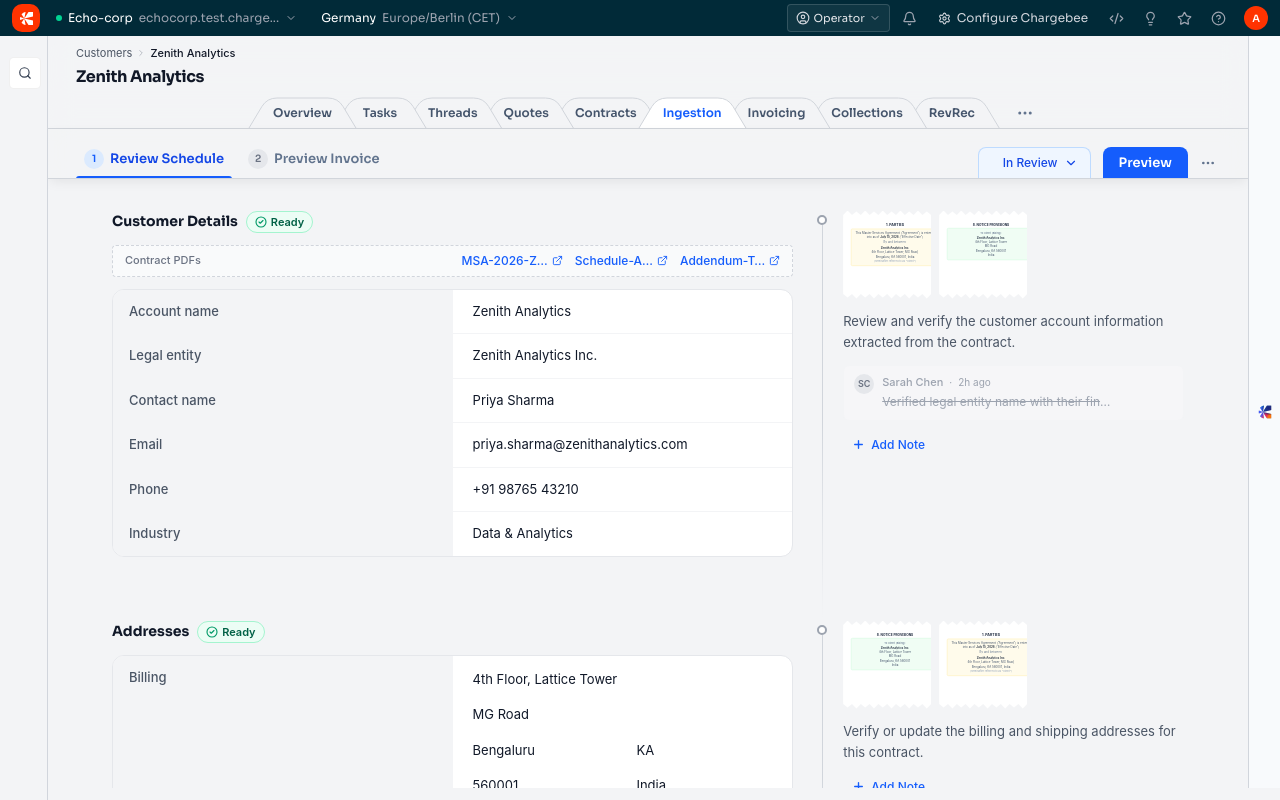
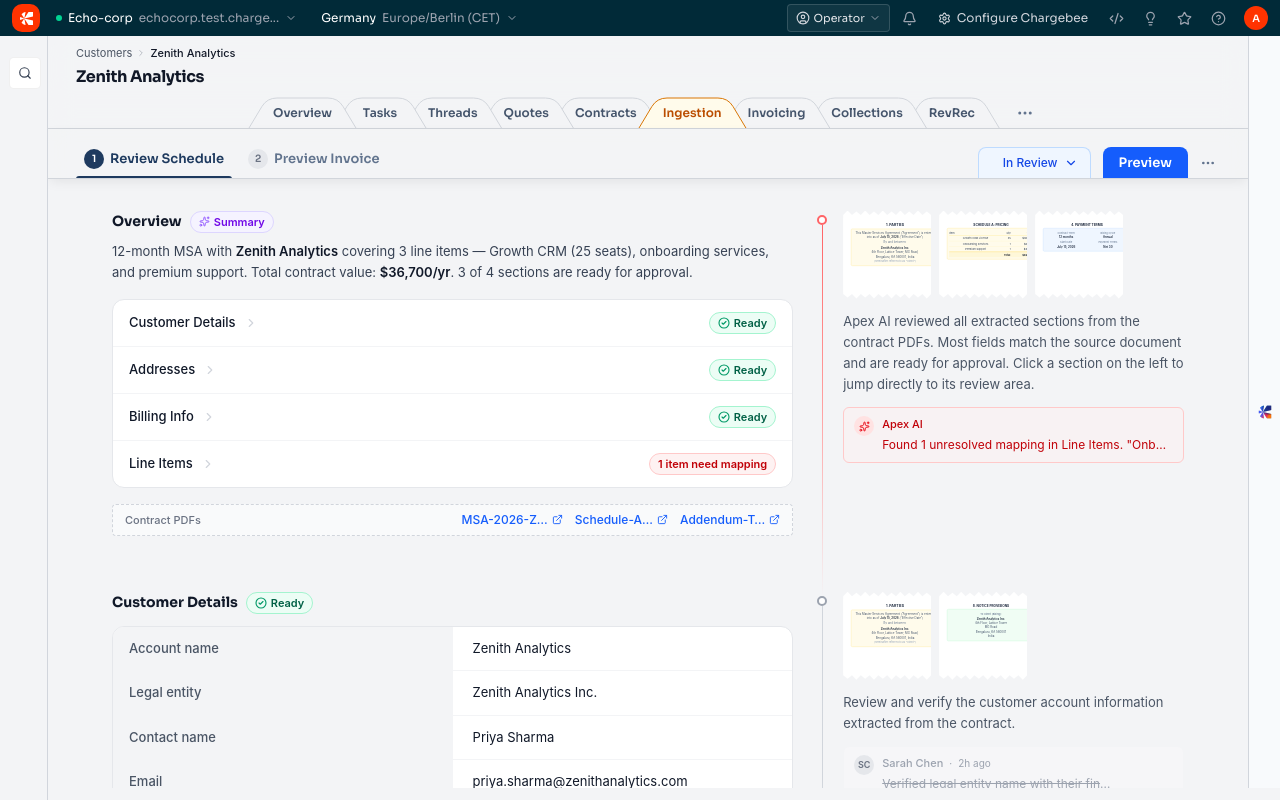
Before and after one commit to cb-vicky/apex-ingestion, a React (Vite) app: page / in a window 1280 px wide. Built offline with nearby package versions, Linux system fonts and the light colour scheme.

Commit message:
Overview section summary

```diff
--- a/src/components/contract-review/LineItemsTable.tsx
+++ b/src/components/contract-review/LineItemsTable.tsx
@@ -71,7 +71,7 @@ function ItemNameCell({
   const [open, setOpen] = useState(false);
   const buttonRef = useRef<HTMLButtonElement>(null);
   const dropdownRef = useRef<HTMLDivElement>(null);
-  const [position, setPosition] = useState({ top: 0, left: 0 });
+  const [position, setPosition] = useState({ top: 0, left: 0, openUpward: false });
 
   useEffect(() => {
     if (!open) return;
@@ -92,9 +92,14 @@ function ItemNameCell({
   useEffect(() => {
     if (open && buttonRef.current) {
       const rect = buttonRef.current.getBoundingClientRect();
+      const dropdownHeight = 300;
+      const spaceBelow = window.innerHeight - rect.bottom;
+      const openUpward = spaceBelow < dropdownHeight && rect.top > spaceBelow;
+
       setPosition({
-        top: rect.bottom + 4,
+        top: openUpward ? rect.top - 6 : rect.bottom + 6,
         left: rect.left,
+        openUpward,
       });
     }
   }, [open]);
@@ -133,7 +138,11 @@ function ItemNameCell({
           <div
             ref={dropdownRef}
             className="fixed z-[9999] max-h-[300px] w-[280px] overflow-auto rounded-xl border border-gray-200 bg-white py-1 shadow-xl"
-            style={{ top: position.top, left: position.left }}
+            style={{
+              top: position.top,
+              left: position.left,
+              transform: position.openUpward ? "translateY(-100%)" : undefined,
+            }}
           >
             {PRODUCT_CATALOG.map((product) => (
               <button
@@ -180,7 +189,7 @@ function EditableCell({
   const [open, setOpen] = useState(false);
   const buttonRef = useRef<HTMLButtonElement>(null);
   const dropdownRef = useRef<HTMLDivElement>(null);
-  const [position, setPosition] = useState({ top: 0, left: 0, right: 0 });
+  const [position, setPosition] = useState({ top: 0, left: 0, right: 0, openUpward: false });
 
   useEffect(() => {
     if (!open) return;
@@ -201,10 +210,15 @@ function EditableCell({
   useEffect(() => {
     if (open && buttonRef.current) {
       const rect = buttonRef.current.getBoundingClientRect();
+      const dropdownHeight = 200;
+      const spaceBelow = window.innerHeight - rect.bottom;
+      const openUpward = spaceBelow < dropdownHeight && rect.top > spaceBelow;
+
       setPosition({
-        top: rect.bottom + 4,
+        top: openUpward ? rect.top - 6 : rect.bottom + 6,
         left: rect.left,
         right: window.innerWidth - rect.right,
+        openUpward,
       });
     }
   }, [open]);
@@ -232,6 +246,7 @@ function EditableCell({
             className="fixed z-[9999] min-w-[100px] overflow-hidden rounded-lg border border-gray-200 bg-white py-1 shadow-xl"
             style={{
               top: position.top,
+              transform: position.openUpward ? "translateY(-100%)" : undefined,
               ...(align === "right" ? { right: position.right } : { left: position.left }),
             }}
           >
@@ -282,8 +297,8 @@ export function LineItemsTable({
   };
 
   return (
-    <div className="w-full overflow-hidden rounded-xl border border-gray-200 bg-white">
-      <div>
+    <div className="w-full overflow-visible rounded-xl border border-gray-200 bg-white pb-2">
+      <div className="overflow-visible">
         <table className="w-full text-left text-[13px]">
           <thead className="bg-gray-100">
             <tr className="border-b border-gray-100 text-[10px] font-semibold uppercase tracking-wide text-gray-500">
@@ -297,21 +312,21 @@ export function LineItemsTable({
           <tbody className="divide-y divide-gray-100">
             {items.map((item) => (
               <tr key={item.id} className="group">
-                <td className="px-2 py-2">
+                <td className="px-2 py-2.5">
                   <ItemNameCell
                     value={item.name}
                     needsMapping={item.mappingStatus === "needs_mapping"}
                     onChange={(name) => handleItemChange(item.id, "name", name)}
                   />
                 </td>
-                <td className="px-2 py-2">
+                <td className="px-2 py-2.5">
                   <EditableCell
                     value={item.frequency}
                     options={FREQUENCY_OPTIONS}
                     onChange={(val) => handleItemChange(item.id, "frequency", val)}
                   />
                 </td>
-                <td className="px-2 py-2 text-right">
+                <td className="px-2 py-2.5 text-right">
                   <EditableCell
                     value={item.quantity}
                     options={QUANTITY_OPTIONS}
--- a/src/components/contract-review/SummaryTab.tsx
+++ b/src/components/contract-review/SummaryTab.tsx
@@ -1,5 +1,5 @@
 import { type ReactNode, useState } from "react";
-import { Check, ExternalLink, Pin, Plus, X } from "lucide-react";
+import { Check, ChevronRight, ExternalLink, Pin, Plus, Sparkles, X } from "lucide-react";
 import type { Address, BillingInfo, CustomerDetails, LineItem } from "@/data/mock-contracts";
 import { cn } from "@/lib/utils";
 import { ReadyBadge, NeedsMappingBadge } from "./StatusBadges";
@@ -628,14 +628,27 @@ export interface SourcePDF {
   name: string;
 }
 
-function SourcePDFStrip({ files, onOpenPDF }: { files: SourcePDF[]; onOpenPDF?: (pdf: SourcePDF) => void }) {
+function SourcePDFStrip({
+  files,
+  onOpenPDF,
+  className,
+}: {
+  files: SourcePDF[];
+  onOpenPDF?: (pdf: SourcePDF) => void;
+  className?: string;
+}) {
   const truncateName = (name: string, maxLen = 10) => {
     if (name.length <= maxLen) return name;
     return name.slice(0, maxLen) + "…";
   };
 
   return (
-    <div className="mb-3 flex items-center justify-between rounded border border-dashed border-gray-300 bg-gray-50 px-3 py-1.5">
+    <div
+      className={cn(
+        "flex items-center justify-between rounded border border-dashed border-gray-300 bg-gray-50 px-3 py-1.5",
+        className ?? "mb-3"
+      )}
+    >
       <span className="shrink-0 text-[11px] font-medium text-gray-500">Contract PDFs</span>
       <div className="flex items-center gap-3">
         {files.map((file) => (
@@ -660,6 +673,197 @@ export const contractPDFs: SourcePDF[] = [
   { id: "addendum", name: "Addendum-Terms.pdf" },
 ];
 
+function scrollToSection(id: string) {
+  document.getElementById(id)?.scrollIntoView({ behavior: "smooth", block: "start" });
+}
+
+interface SectionStatus {
+  id: string;
+  label: string;
+  ready: boolean;
+  errorCount?: number;
+}
+
+function SectionStatusRow({ section }: { section: SectionStatus }) {
+  return (
+    <button
+      type="button"
+      onClick={() => scrollToSection(section.id)}
+      className="group flex w-full items-center justify-between gap-3 px-4 py-3 text-left transition-colors hover:bg-gray-50"
+    >
+      <div className="flex min-w-0 items-center gap-2">
+        <span className="text-[13px] font-medium text-gray-900">{section.label}</span>
+        <ChevronRight
+          size={14}
+          className="shrink-0 text-gray-300 transition-colors group-hover:text-gray-500"
+        />
+      </div>
+      {section.ready ? (
+        <ReadyBadge />
+      ) : (
+        <NeedsMappingBadge count={section.errorCount ?? 1} />
+      )}
+    </button>
+  );
+}
+
+function AINoteItem({
+  content,
+  targetSectionId,
+}: {
+  content: string;
+  targetSectionId: string;
+}) {
+  const [isHovered, setIsHovered] = useState(false);
+
+  return (
+    <button
+      type="button"
+      onClick={() => scrollToSection(targetSectionId)}
+      className="group relative flex min-w-0 w-full items-start gap-2 rounded-md border border-red-200 bg-red-50/50 px-2.5 py-2 text-left transition-all hover:border-red-300 hover:bg-red-50"
+      onMouseEnter={() => setIsHovered(true)}
+      onMouseLeave={() => setIsHovered(false)}
+    >
+      <div className="flex h-5 w-5 shrink-0 items-center justify-center rounded-full bg-red-100 text-red-600">
+        <Sparkles size={11} />
+      </div>
+      <div className="min-w-0 flex-1 overflow-hidden">
+        <div className="flex items-center gap-1.5">
+          <span className="truncate text-[11px] font-medium text-red-700">Apex AI</span>
+        </div>
+        <p
+          className={cn(
+            "mt-0.5 text-[12px] leading-relaxed text-red-700 transition-all",
+            isHovered ? "whitespace-normal break-words" : "truncate"
+          )}
+        >
+          {content}
+        </p>
+      </div>
+    </button>
+  );
+}
+
+function OverviewSection({
+  customerName,
+  lineItems,
+  unmappedCount,
+  onOpenPDF,
+}: {
+  customerName: string;
+  lineItems: LineItem[];
+  unmappedCount: number;
+  onOpenPDF?: (pdf: SourcePDF) => void;
+}) {
+  const lineItemsReady = unmappedCount === 0;
+  const hasErrors = !lineItemsReady;
+  const readyCount = 3 + (lineItemsReady ? 1 : 0);
+
+  const sectionStatuses: SectionStatus[] = [
+    { id: "customer-details", label: "Customer Details", ready: true },
+    { id: "addresses", label: "Addresses", ready: true },
+    { id: "billing-info", label: "Billing Info", ready: true },
+    { id: "line-items", label: "Line Items", ready: lineItemsReady, errorCount: unmappedCount },
+  ];
+
+  const unmappedItems = lineItems.filter((i) => i.mappingStatus === "needs_mapping");
+  const totalValue = lineItems.reduce((sum, i) => sum + i.totalPrice, 0);
+
+  const aiErrorNote =
+    unmappedCount > 0
+      ? `Found ${unmappedCount} unresolved mapping${unmappedCount === 1 ? "" : "s"} in Line Items. "${unmappedItems.map((i) => i.name).join('", "')}" could not be matched to the product catalog. Review and map before approval.`
+      : null;
+
+  const errorSectionId = sectionStatuses.find((s) => !s.ready)?.id ?? "line-items";
+
+  const overviewThumbnails: ThumbnailConfig[] = [
+    { type: "customer", label: "Customer Information", page: 1 },
+    { type: "lineItems", label: "Pricing Schedule", page: 2 },
+    { type: "billing", label: "Payment Terms", page: 3 },
+  ];
+
+  const [activePreview, setActivePreview] = useState<ThumbnailConfig | null>(null);
+
+  return (
+    <>
+      <section id="overview" className="grid grid-cols-[65fr_35fr] gap-6 scroll-mt-4">
+        <div className="min-w-0 pb-4">
+          <div className="mb-2 flex flex-wrap items-center gap-2">
+            <h2 className="font-sans text-[14px] font-bold leading-tight text-gray-900">Overview</h2>
+            <span className="inline-flex shrink-0 items-center gap-1 rounded-full border border-violet-200 bg-violet-50 px-2 py-0.5 text-[11px] font-semibold leading-4 text-violet-700">
+              <Sparkles size={11} className="shrink-0 text-violet-500" />
+              Summary
+            </span>
+          </div>
+
+          <p className="mb-4 text-[13px] leading-relaxed text-gray-700">
+            12-month MSA with <span className="font-semibold text-gray-900">{customerName}</span>{" "}
+            covering {lineItems.length} line items — Growth CRM ({lineItems.find((i) => i.name.includes("CRM"))?.quantity ?? 25} seats), onboarding services, and premium support.
+            Total contract value:{" "}
+            <span className="font-semibold text-gray-900">
+              ${totalValue.toLocaleString("en-US")}/yr
+            </span>
+            . {readyCount} of 4 sections are ready for approval.
+          </p>
+
+          <div className="mb-4 overflow-hidden rounded-xl border border-gray-200 bg-white divide-y divide-gray-100">
+            {sectionStatuses.map((section) => (
+              <SectionStatusRow key={section.id} section={section} />
+            ))}
+          </div>
+
+          <SourcePDFStrip files={contractPDFs} onOpenPDF={onOpenPDF} className="mb-0" />
+        </div>
+
+        <div className="flex min-w-0 gap-4">
+          <div className="flex flex-col items-center self-stretch">
+            <div
+              className={cn(
+                "mt-1 h-2.5 w-2.5 shrink-0 rounded-full border-2 bg-white",
+                hasErrors ? "border-red-400" : "border-gray-400"
+              )}
+            />
+            <div
+              className={cn(
+                "w-px flex-1 -mb-11",
+                hasErrors
+                  ? "bg-gradient-to-b from-red-400 via-red-300 to-transparent"
+                  : "bg-gradient-to-b from-gray-300 via-gray-300 to-transparent"
+              )}
+            />
+          </div>
+
+          <div className="flex min-w-0 flex-1 flex-col">
+            <div className="flex flex-wrap gap-2">
+              {overviewThumbnails.map((thumb, idx) => (
+                <PDFThumbnail key={idx} type={thumb.type} onClick={() => setActivePreview(thumb)} />
+              ))}
+            </div>
+
+            <p className="mt-3 text-[13px] leading-relaxed text-gray-600">
+              Apex AI reviewed all extracted sections from the contract PDFs. Most fields match the source document and are ready for approval. Click a section on the left to jump directly to its review area.
+            </p>
+
+            {aiErrorNote && (
+              <div className="mt-3">
+                <AINoteItem content={aiErrorNote} targetSectionId={errorSectionId} />
+              </div>
+            )}
+          </div>
+        </div>
+      </section>
+
+      <PDFPreviewModal
+        open={activePreview !== null}
+        onClose={() => setActivePreview(null)}
+        label={activePreview?.label ?? ""}
+        pageNum={activePreview?.page ?? 1}
+        type={activePreview?.type ?? "customer"}
+      />
+    </>
+  );
+}
+
 type ThumbnailType = "customer" | "lineItems" | "billing" | "addresses";
 
 interface ThumbnailConfig {
@@ -679,8 +883,6 @@ function SummarySectionCard({
   thumbnails,
   notes,
   onNotesChange,
-  showSourcePDFs = false,
-  onOpenPDF,
 }: {
   id: string;
   heading: string;
@@ -692,16 +894,14 @@ function SummarySectionCard({
   thumbnails: ThumbnailConfig[];
   notes: Note[];
   onNotesChange: (notes: Note[]) => void;
-  showSourcePDFs?: boolean;
-  onOpenPDF?: (pdf: SourcePDF) => void;
 }) {
   const [activePreview, setActivePreview] = useState<ThumbnailConfig | null>(null);
 
   return (
     <>
-      <section id={id} className="grid grid-cols-[65fr_35fr] gap-6 scroll-mt-4">
+      <section id={id} className={cn("grid grid-cols-[65fr_35fr] gap-6 scroll-mt-4", isLast && "pb-2")}>
         {/* Left: Title + Data table - 65% */}
-        <div className="min-w-0 pb-4">
+        <div className={cn("min-w-0", isLast ? "pb-6" : "pb-4")}>
           {/* Section title and status */}
           <div className="mb-3 flex flex-wrap items-center gap-2">
             <h2 className="font-sans text-[14px] font-bold leading-tight text-gray-900">
@@ -710,9 +910,6 @@ function SummarySectionCard({
             {ready && <ReadyBadge />}
             {hasError && <NeedsMappingBadge count={1} />}
           </div>
-          {/* Source PDFs strip */}
-          {showSourcePDFs && <SourcePDFStrip files={contractPDFs} onOpenPDF={onOpenPDF} />}
-          {/* Table content */}
           {children}
         </div>
 
@@ -729,7 +926,7 @@ function SummarySectionCard({
             <div
               className={cn(
                 "w-px flex-1",
-                isLast ? "-mb-2" : "-mb-11",
+                isLast ? "mb-0" : "-mb-11",
                 hasError
                   ? "bg-gradient-to-b from-red-400 via-red-300 to-transparent"
                   : "bg-gradient-to-b from-gray-300 via-gray-300 to-transparent"
@@ -761,6 +958,10 @@ function SummarySectionCard({
           </div>
         </div>
       </section>
+
+      {isLast && (
+        <div className="mt-2 border-b border-dotted border-gray-300 pb-20" aria-hidden="true" />
+      )}
 
       <PDFPreviewModal
         open={activePreview !== null}
@@ -835,6 +1036,7 @@ export function SummaryTab({
   onShippingAddressChange,
   onSameAsBillingChange,
   onOpenPDF,
+  customerName,
 }: {
   customerDetails: CustomerDetails;
   lineItems: LineItem[];
@@ -849,6 +1051,7 @@ export function SummaryTab({
   onShippingAddressChange: (addr: Address) => void;
   onSameAsBillingChange: (same: boolean) => void;
   onOpenPDF?: (pdf: SourcePDF) => void;
+  customerName?: string;
 }) {
   const unmappedCount = lineItems.filter((i) => i.mappingStatus === "needs_mapping").length;
   const lineItemsReady = unmappedCount === 0;
@@ -860,7 +1063,14 @@ export function SummaryTab({
   const [addressNotes, setAddressNotes] = useState<Note[]>(initialAddressNotes);
 
   return (
-    <div className="flex flex-col gap-12 px-6 py-2">
+    <div className="flex flex-col gap-10 px-6 py-2">
+        <OverviewSection
+          customerName={customerName ?? customerDetails.accountName}
+          lineItems={lineItems}
+          unmappedCount={unmappedCount}
+          onOpenPDF={onOpenPDF}
+        />
+
         <SummarySectionCard
           id="customer-details"
           heading="Customer Details"
@@ -872,8 +1082,6 @@ export function SummaryTab({
           ]}
           notes={customerNotes}
           onNotesChange={setCustomerNotes}
-          showSourcePDFs
-          onOpenPDF={onOpenPDF}
         >
           <CustomerDetailsTable data={customerDetails} onChange={onCustomerDetailsChange} />
         </SummarySectionCard>
--- a/src/components/workspace/Customer360Page.tsx
+++ b/src/components/workspace/Customer360Page.tsx
@@ -103,6 +103,7 @@ export function Customer360Page() {
           onShippingAddressChange={setShippingAddress}
           onSameAsBillingChange={setShippingSameAsBilling}
           onOpenPDF={handleOpenPDF}
+          customerName={zenithContractData.customerName}
         />
       );
     }
--- a/src/components/workspace/CustomerContextBar.tsx
+++ b/src/components/workspace/CustomerContextBar.tsx
@@ -29,6 +29,15 @@ const TAB_BLUE_DARK = "#1d4ed8";
 const PAGE_BG = "#f3f4f6";
 const TAB_HOVER_BG = "#e9eaed";
 const BORDER_GREY = "#d1d5db";
+
+// Ingestion tab — work-in-progress yellow tint (subtle when elsewhere, strong when active)
+const INGESTION_WIP_SUBTLE_FILL = "#fffbeb";
+const INGESTION_WIP_SUBTLE_HOVER = "#fef3c7";
+const INGESTION_WIP_SUBTLE_STROKE = "#fde68a";
+const INGESTION_WIP_ACTIVE_FILL = "#fbbf24";
+const INGESTION_WIP_ACTIVE_STROKE = "#d97706";
+
+type IngestionWipState = "subtle" | "active";
 
 const TAB_OVERLAP_CLASS = "-ml-[22px]"; // negative margin so adjacent tabs overlap
 const TAB_HEIGHT = { expanded: 62, collapsed: 30 } as const;
@@ -77,17 +86,32 @@ function TabSVG({
   active,
   hovered,
   collapsed,
+  ingestionWip,
 }: {
   width: number;
   height: number;
   active: boolean;
   hovered?: boolean;
   collapsed?: boolean;
+  ingestionWip?: IngestionWipState;
 }) {
   if (width < 10 || height < 10) return null;
   const path = buildTabPath(width, height);
-  const fill = active ? (collapsed ? "#ffffff" : TAB_BLUE) : hovered ? TAB_HOVER_BG : PAGE_BG;
-  const stroke = active && !collapsed ? TAB_BLUE_DARK : hovered ? "#9ca3af" : BORDER_GREY;
+
+  let fill: string;
+  let stroke: string;
+
+  if (ingestionWip === "active") {
+    fill = collapsed ? INGESTION_WIP_SUBTLE_FILL : INGESTION_WIP_ACTIVE_FILL;
+    stroke = INGESTION_WIP_ACTIVE_STROKE;
+  } else if (ingestionWip === "subtle") {
+    fill = hovered ? INGESTION_WIP_SUBTLE_HOVER : INGESTION_WIP_SUBTLE_FILL;
+    stroke = hovered ? "#fcd34d" : INGESTION_WIP_SUBTLE_STROKE;
+  } else {
+    fill = active ? (collapsed ? "#ffffff" : TAB_BLUE) : hovered ? TAB_HOVER_BG : PAGE_BG;
+    stroke = active && !collapsed ? TAB_BLUE_DARK : hovered ? "#9ca3af" : BORDER_GREY;
+  }
+
   return (
     <svg
       viewBox={`0 0 ${width} ${height}`}
@@ -127,6 +151,7 @@ function WorkspaceTabButton({
   first,
   zIndex,
   disabled,
+  ingestionWip,
   onClick,
 }: {
   label: string;
@@ -135,6 +160,7 @@ function WorkspaceTabButton({
   first: boolean;
   zIndex: number;
   disabled?: boolean;
+  ingestionWip?: IngestionWipState;
   onClick: () => void;
 }) {
   const innerRef = useRef<HTMLDivElement>(null);
@@ -178,7 +204,14 @@ function WorkspaceTabButton({
           active && "cursor-default",
         )}
       >
-        <TabSVG width={size.w} height={size.h} active={active} hovered={hovered && !disabled} collapsed={collapsed} />
+        <TabSVG
+          width={size.w}
+          height={size.h}
+          active={active}
+          hovered={hovered && !disabled}
+          collapsed={collapsed}
+          ingestionWip={ingestionWip}
+        />
         <span
           className="relative z-[2] flex w-full min-w-0 flex-col items-center justify-center overflow-hidden px-6 text-center"
           style={{ minWidth: TAB_MIN_WIDTH }}
@@ -187,11 +220,17 @@ function WorkspaceTabButton({
             className={cn(
               "w-full whitespace-nowrap text-center font-semibold leading-tight transition-all duration-200",
               collapsed ? "text-[12px]" : "text-[14px]",
-              active && collapsed
-                ? "text-blue-600"
-                : active
-                  ? "text-white"
-                  : "text-slate-600 group-hover/tab:text-slate-800",
+              ingestionWip === "active" && collapsed
+                ? "text-amber-700"
+                : ingestionWip === "active"
+                  ? "text-amber-950"
+                  : ingestionWip === "subtle"
+                    ? "text-amber-800 group-hover/tab:text-amber-900"
+                    : active && collapsed
+                      ? "text-blue-600"
+                      : active
+                        ? "text-white"
+                        : "text-slate-600 group-hover/tab:text-slate-800",
             )}
             style={{ fontFamily: "'Sora', 'Inter', sans-serif" }}
           >
@@ -363,7 +402,7 @@ function IngestionTabPill({
                   "relative flex items-center gap-1.5 px-3 pb-2.5 pt-2 font-sora text-[13px] font-semibold transition-all",
                   tab.disabled && "cursor-not-allowed opacity-40",
                   isActive
-                    ? "text-blue-700"
+                    ? "text-[#1e3a5f]"
                     : tab.status === "complete"
                       ? "text-emerald-600 hover:text-emerald-700"
                       : "text-slate-500 hover:text-slate-700",
@@ -373,7 +412,7 @@ function IngestionTabPill({
                   className={cn(
                     "flex h-5 w-5 items-center justify-center rounded-full text-[10px] font-semibold",
                     isActive
-                      ? "bg-blue-100 text-blue-600"
+                      ? "bg-[#1e3a5f] text-white"
                       : tab.status === "complete"
                         ? "bg-emerald-100 text-emerald-600"
                         : tab.status === "error"
@@ -386,7 +425,7 @@ function IngestionTabPill({
                 <span>{tab.label}</span>
                 {/* Active indicator - thick underline flush with bottom */}
                 {isActive && (
-                  <span className="absolute bottom-0 left-1 right-1 h-[3px] rounded-t-full bg-blue-600" />
+                  <span className="absolute bottom-0 left-1 right-1 h-[3px] rounded-t-full bg-[#1e3a5f]" />
                 )}
               </button>
             </Fragment>
@@ -672,6 +711,12 @@ export function CustomerContextBar({
         <div className="relative flex w-full min-w-0 items-end justify-center overflow-x-clip overflow-y-visible px-4">
           {workflowTabs.map((tab, idx) => {
             const isActive = activeStage === tab.id;
+            const isIngestionTab = tab.id === "ingestion";
+            const ingestionWip: IngestionWipState | undefined = isIngestionTab
+              ? isActive
+                ? "active"
+                : "subtle"
+              : undefined;
             return (
               <WorkspaceTabButton
                 key={tab.id}
@@ -679,8 +724,9 @@ export function CustomerContextBar({
                 active={isActive}
                 collapsed={collapsed}
                 first={idx === 0}
-                zIndex={isActive ? 50 : 10 - idx}
+                zIndex={isActive ? 50 : isIngestionTab ? 20 - idx : 10 - idx}
                 disabled={tab.disabled}
+                ingestionWip={ingestionWip}
                 onClick={() => onStageChange(tab.id)}
               />
             );
```
